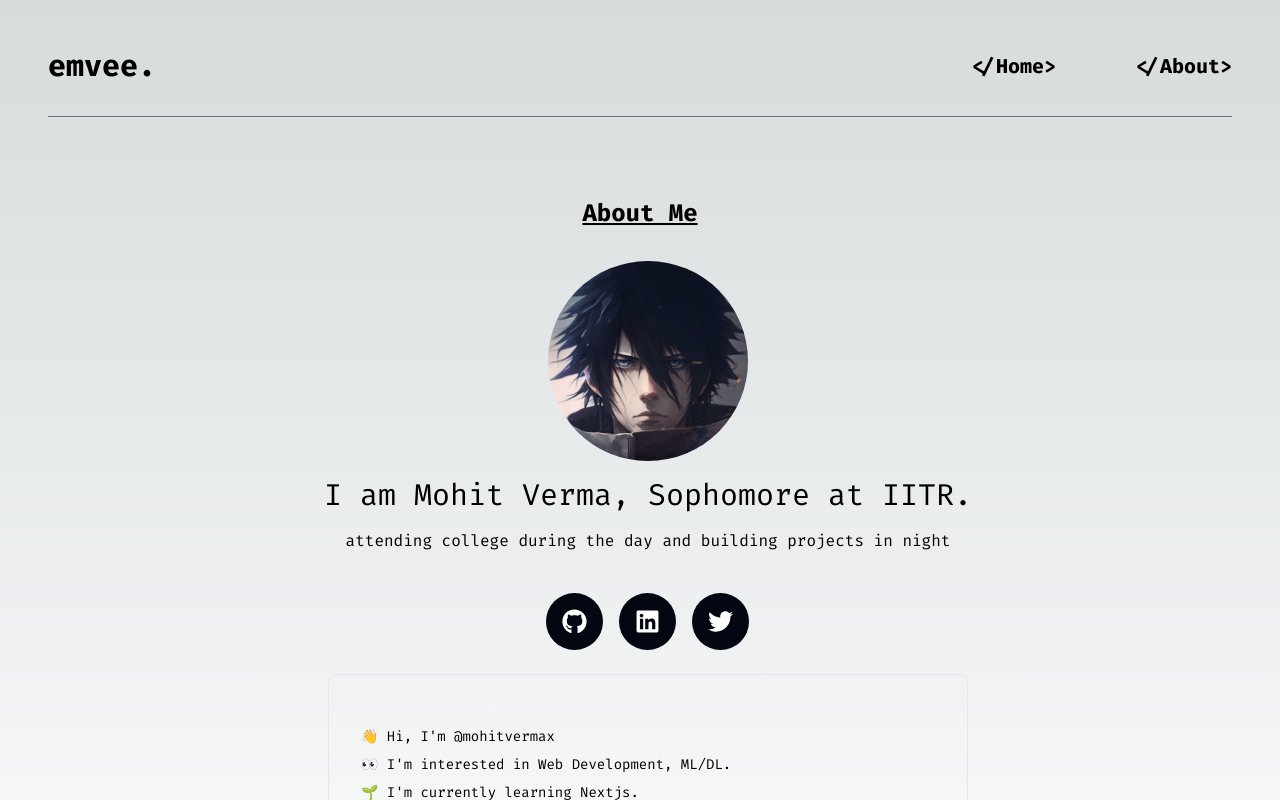
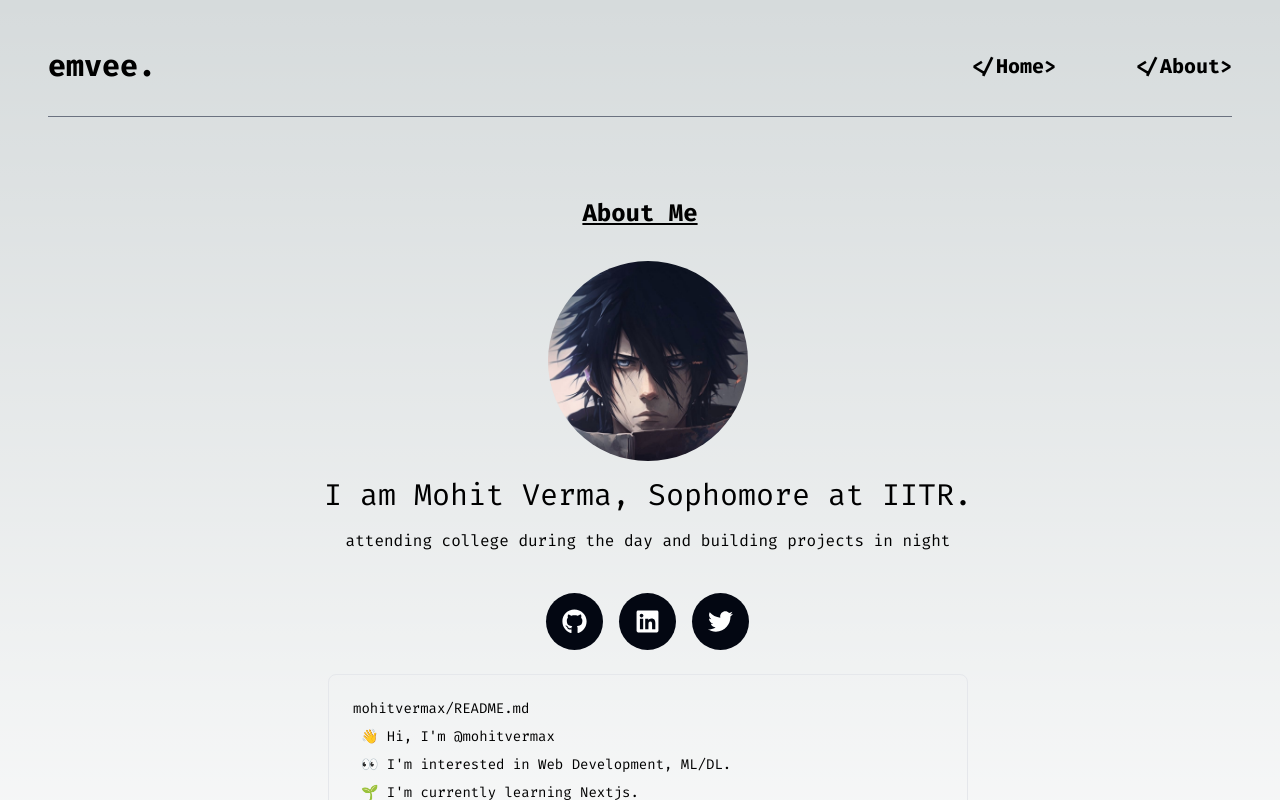
Before and after one commit to mohitvermax/personal-website, a Next.js app: page /about in a window 1280 px wide. Shown: the top 800 px of the page. Built offline with nearby package versions, Linux system fonts and the light colour scheme.

Commit message:
bfix:about page fixed

```diff
--- a/src/app/about/page.tsx
+++ b/src/app/about/page.tsx
@@ -32,7 +32,7 @@ const page = () => {
             <SocialIcons/>
         </div>
         <div className='md:w-[50vw] justify-center mx-auto border mt-6 p-4 md:p-6 rounded-lg'>
-            <p className='text-gray-100 text-sm'><a
+            <p className=' text-sm'><a
                 href='https://github.com/mohitvermax'
                 target='_blank'
                 rel='noopener noreferrer'
```
